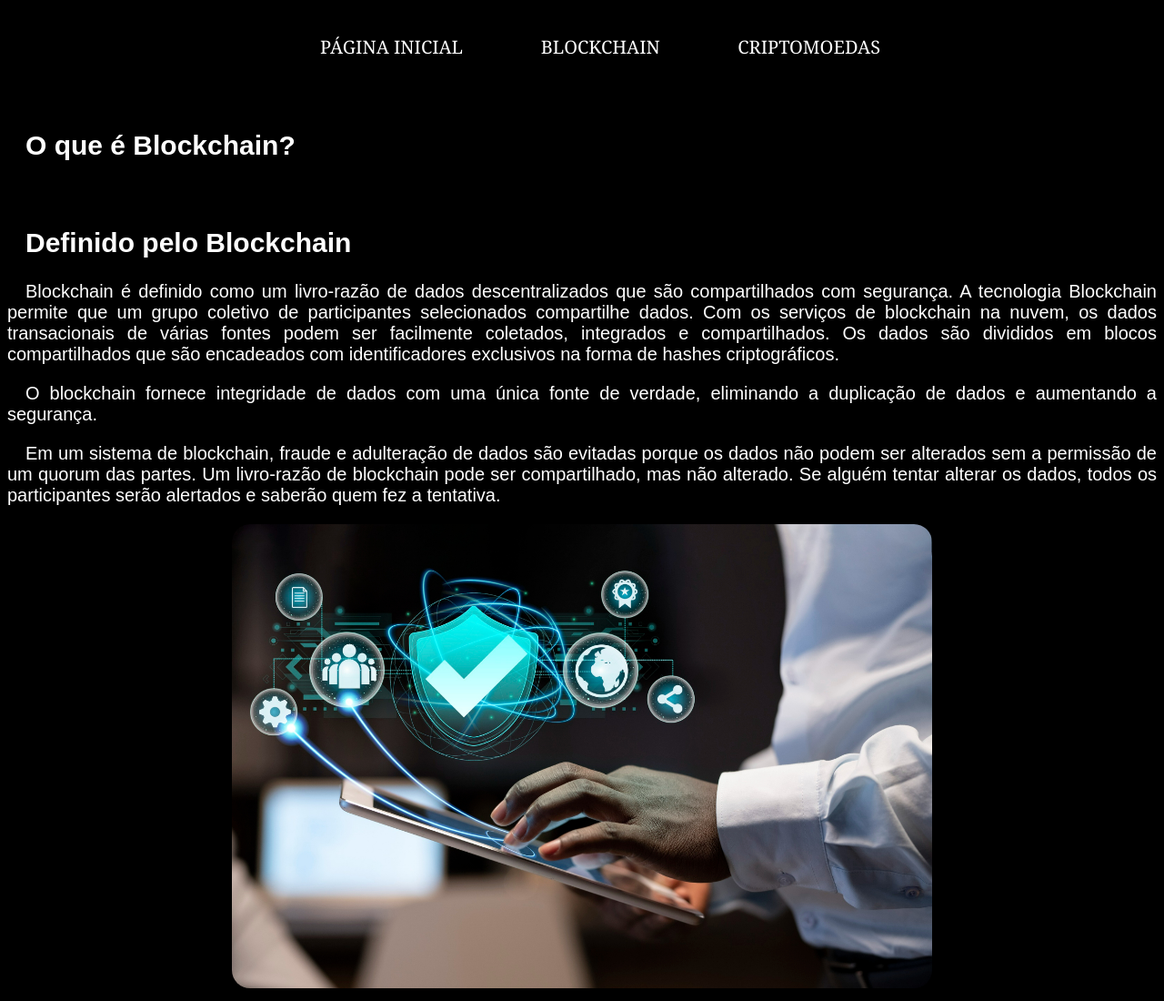
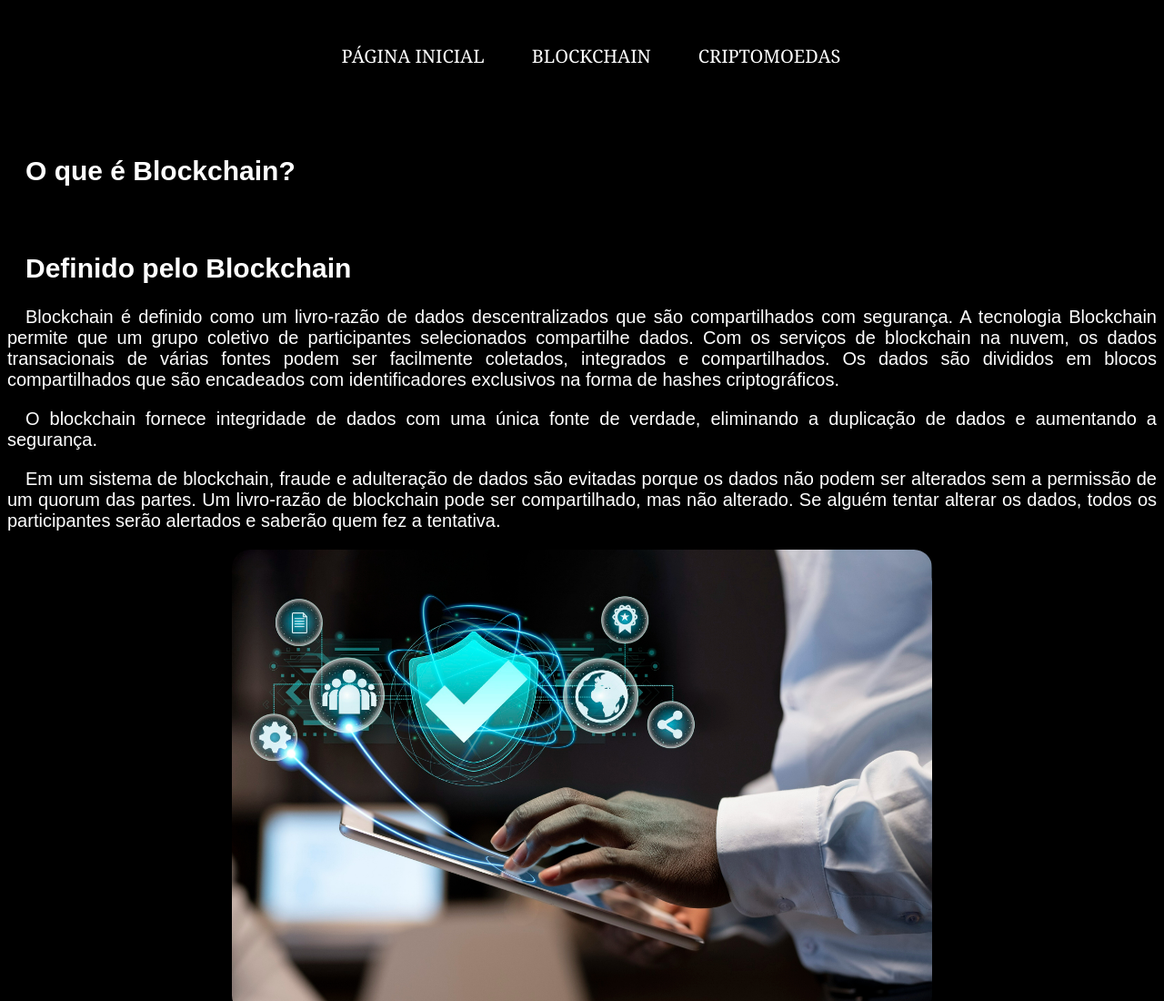
Before and after one commit to Gustavo-Italo/Gustavo-Italo.github.io, a plain HTML site: page blockchain.html in a window 1280 px wide. Shown: the top 1100 px of the page at 91% size. Drawn offline with Linux system fonts and the light colour scheme.

Commit message:
alteracoes para o dr

```diff
--- a/blockchain.html
+++ b/blockchain.html
@@ -8,7 +8,6 @@
 </head>
 <body>
     <nav>
-        <div id="interface"></div>
         <ul class="nav__links">
           <li class="link"><a href="index.html">Página Inicial</a></li>
           <li class="link"><a href="blockchain.html">Blockchain</a></li>
--- a/css/blockchain.css
+++ b/css/blockchain.css
@@ -4,22 +4,23 @@
 
 ul {
     list-style-type: none;
-    text-align: center;
+    padding: 20px;
     text-transform: uppercase;
-    margin: 0;
-    padding: 0;
+    display: flex;
+    justify-content: center;
+    align-items: center;
 }
 
-li{
-    display: inline-block;
-    font-size: 20px;
-    padding: 30px;
+li {
     font-family: Georgia, 'Times New Roman', Times, serif;
 }
 
 li a {
+    display: block;
     text-decoration: none;
+    padding: 8px 16px;
 }
+
 
 body {
     background-color: black;
@@ -47,7 +48,27 @@ img {
     justify-content: center;
 }
 
-@media (min-width: 750px) {
+@media (min-width: 738px) {
+
+    ul {
+        list-style-type: none;
+        padding: 20px;
+        text-transform: uppercase;
+        display: flex;
+        justify-content: center;
+        align-items: center;
+    }
+
+    li {
+        font-family: Georgia, 'Times New Roman', Times, serif;
+    }
+
+    li a {
+        display: block;
+        text-decoration: none;
+        padding: 8px 16px;
+    }
+
 
     .blocks__chain {
         display: flex;
--- a/css/cripto.css
+++ b/css/cripto.css
@@ -4,22 +4,23 @@
 
 ul {
     list-style-type: none;
-    text-align: center;
+    padding: 20px;
     text-transform: uppercase;
-    margin: 0;
-    padding: 0;
+    display: flex;
+    justify-content: center;
+    align-items: center;
 }
 
 li {
-    display: inline-block;
-    font-size: 20px;
-    padding: 30px;
     font-family: Georgia, 'Times New Roman', Times, serif;
 }
 
 li a {
+    display: block;
     text-decoration: none;
+    padding: 8px 16px;
 }
+
 
 body {
     background-color: black;
@@ -86,7 +87,30 @@ h3 {
     object-fit: cover;
 }
 
-@media (min-width: 750px) {
+
+      /*tablet*/
+
+@media (min-width: 738px) {
+
+    ul {
+        list-style-type: none;
+        padding: 20px;
+        text-transform: uppercase;
+        display: flex;
+        justify-content: center;
+        align-items: center;
+    }
+
+    li {
+        font-family: Georgia, 'Times New Roman', Times, serif;
+    }
+
+    li a {
+        display: block;
+        text-decoration: none;
+        padding: 8px 16px;
+    }
+
 
     h3 {
         display: flex;
--- a/css/estilo.css
+++ b/css/estilo.css
@@ -4,21 +4,21 @@
 
 ul {
     list-style-type: none;
-    text-align: center;
+    padding: 20px;
     text-transform: uppercase;
-    margin: 0;
-    padding: 0;
+    display: flex;
+    justify-content: center;
+    align-items: center;
 }
 
 li {
-    display: inline-block;
-    font-size: 20px;
-    padding: 30px;
     font-family: Georgia, 'Times New Roman', Times, serif;
 }
 
 li a {
+    display: block;
     text-decoration: none;
+    padding: 8px 16px;
 }
 
 
@@ -30,7 +30,7 @@ body {
     text-align: justify;
 }
 
-img{
+img {
     border-radius: 20px;
     width: 75%;
 }
@@ -47,9 +47,29 @@ img{
     justify-content: center;
 }
 
-@media (min-width: 750px) {
+@media (min-width: 738px) {
 
-    img{
+    ul {
+        list-style-type: none;
+        padding: 20px;
+        text-transform: uppercase;
+        display: flex;
+        justify-content: center;
+        align-items: center;
+    }
+
+    li {
+        font-family: Georgia, 'Times New Roman', Times, serif;
+    }
+
+    li a {
+        display: block;
+        text-decoration: none;
+        padding: 8px 16px;
+    }
+
+
+    img {
         border-radius: 20px;
         width: 75%;
     }
```
Also changed, not shown: criptomoedas.html (+0 -1 lines), index.html (+0 -1 lines).
